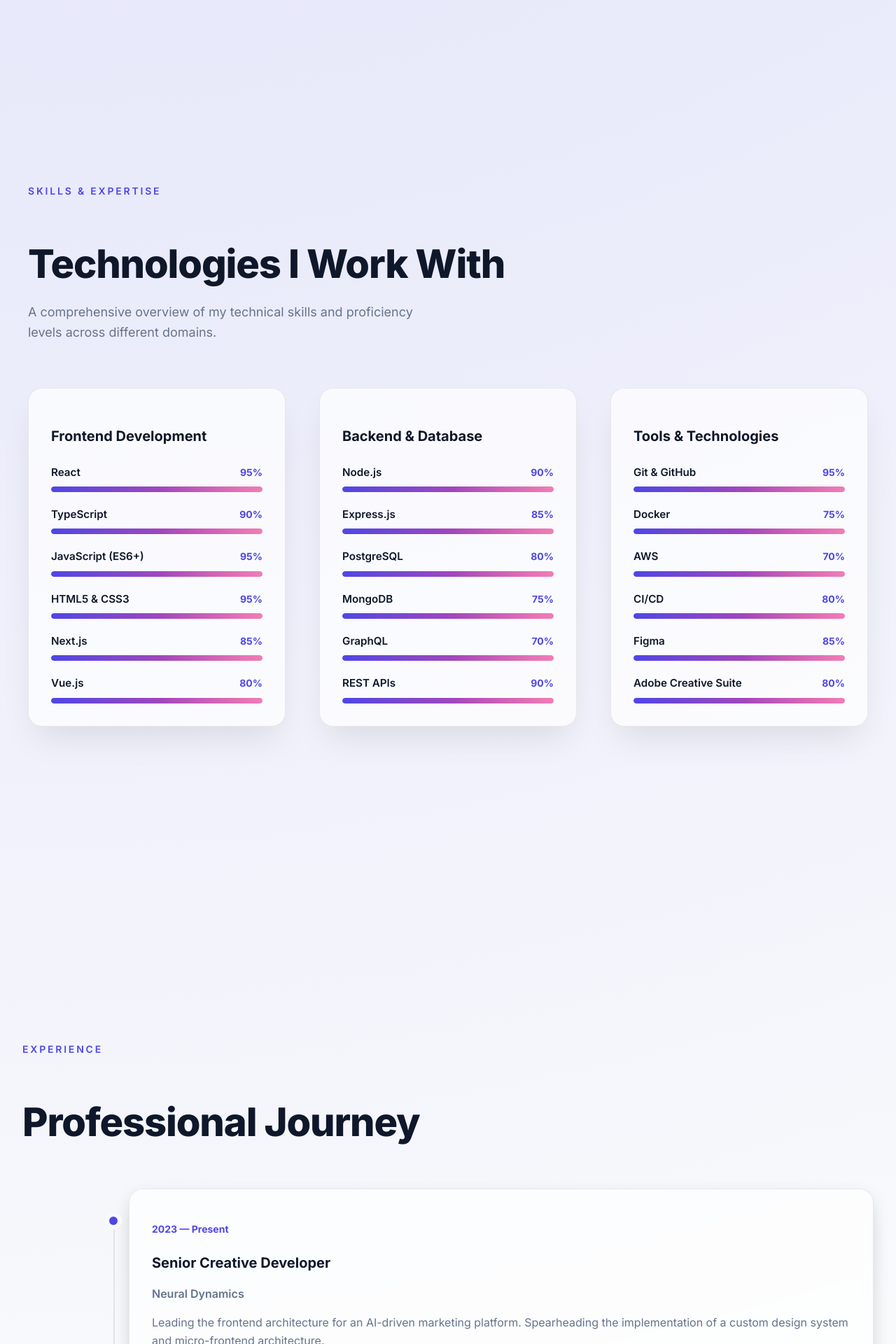
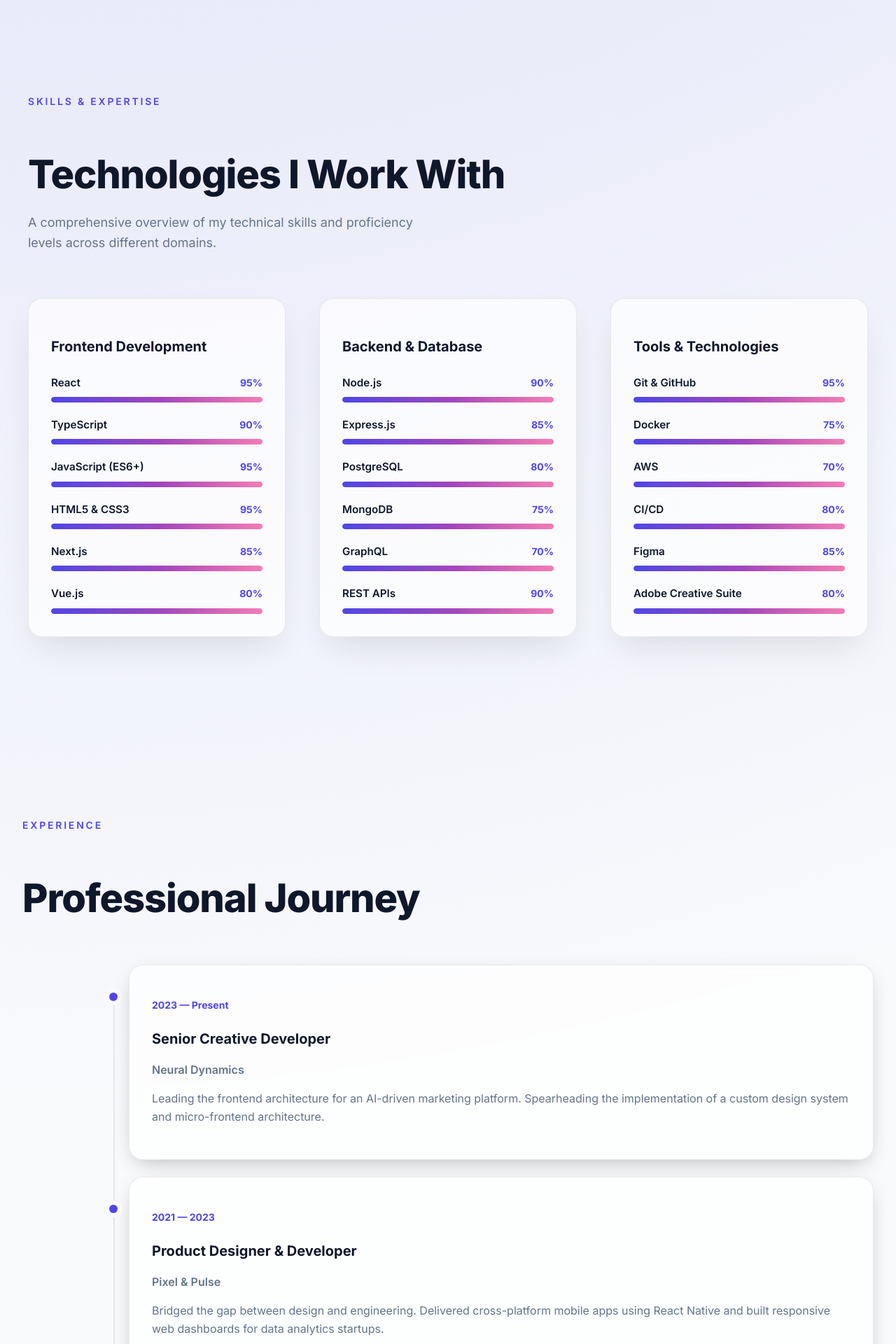
Before and after one commit to devkad67/my_portfolio-, a React (Vite) app: page / in a window 1280 px wide. Shown: the part 2140-4060 px from the top of the page at 70% size. Built offline with nearby package versions, Linux system fonts and the light colour scheme; the HTML template or start-up script is replaced by a standard one.

Commit message:
refactor: perform structural deep clean and stabilize section layouts

```diff
--- a/src/App.module.css
+++ b/src/App.module.css
@@ -504,7 +504,7 @@
 
 /* Skills Section */
 .skillsSection {
-    padding: 8rem 0;
+    /* Padding removed - handled by App.jsx wrapper */
 }
 
 .skillsContainer {
@@ -514,7 +514,7 @@
 
 .skillCategories {
     display: grid;
-    grid-template-columns: repeat(auto-fit, minmax(350px, 1fr));
+    grid-template-columns: repeat(auto-fit, minmax(min(100%, 320px), 1fr));
     gap: 3rem;
     margin-top: 4rem;
 }
@@ -642,7 +642,7 @@
 
 /* Testimonials Section */
 .testimonialsSection {
-    padding: 8rem 0;
+    /* Padding removed - handled by App.jsx wrapper */
     background: var(--surface-strong);
 }
 
@@ -653,7 +653,7 @@
 
 .testimonialsGrid {
     display: grid;
-    grid-template-columns: repeat(auto-fit, minmax(350px, 1fr));
+    grid-template-columns: repeat(auto-fit, minmax(min(100%, 320px), 1fr));
     gap: 2rem;
     margin-top: 4rem;
 }
@@ -746,7 +746,7 @@
 
 /* Projects Section */
 .projectsSection {
-    padding: 8rem 0;
+    /* Padding removed - handled by App.jsx wrapper */
 }
 
 .projectsHeader {
@@ -784,7 +784,7 @@
 
 .projectsGrid {
     display: grid;
-    grid-template-columns: repeat(auto-fill, minmax(380px, 1fr));
+    grid-template-columns: repeat(auto-fit, minmax(min(100%, 350px), 1fr));
     gap: 2rem;
 }
 
@@ -884,7 +884,7 @@
 
 /* Timeline */
 .timelineSection {
-    margin-top: 4rem;
+    /* Margin removed - handled by App.jsx wrapper consistency */
 }
 
 .timelineList {
--- a/src/components/Contact.jsx
+++ b/src/components/Contact.jsx
@@ -34,8 +34,7 @@
     };
 
     return (
-        <section id="contact" className={styles.section}>
-            <div className={styles.contactGrid}>
+        <div className={styles.contactGrid}>
                 <div className={styles.contactIntro}>
                     <div>
                         <span className={styles.sectionTitle}>Get in touch</span>
@@ -108,8 +107,7 @@
                         Send Message
                     </button>
                 </form>
-            </div>
-        </section>
+        </div>
     );
 }
 
--- a/src/components/Skills.jsx
+++ b/src/components/Skills.jsx
@@ -42,8 +42,7 @@
     const [ref, isVisible] = useScrollAnimation(0.1);
 
     return (
-        <div ref={ref} className={`${styles.skillsSection} ${isVisible ? styles.animateIn : ''}`}>
-            <div className={styles.skillsContainer}>
+        <div ref={ref} className={`${styles.skillsContainer} ${isVisible ? styles.animateIn : ''}`}>
                 <span className={styles.sectionTitle}>Skills & Expertise</span>
                 <h2 className={styles.sectionHeading}>Technologies I Work With</h2>
                 <p className={styles.sectionText}>
@@ -84,7 +83,6 @@
                         </div>
                     ))}
                 </div>
-            </div>
         </div>
     );
 }
--- a/src/components/Testimonials.jsx
+++ b/src/components/Testimonials.jsx
@@ -43,8 +43,7 @@
     }, []);
 
     return (
-        <div ref={ref} className={`${styles.testimonialsSection} ${isVisible ? styles.animateIn : ''}`}>
-            <div className={styles.testimonialsContainer}>
+        <div ref={ref} className={`${styles.testimonialsContainer} ${isVisible ? styles.animateIn : ''}`}>
                 <span className={styles.sectionTitle}>Testimonials</span>
                 <h2 className={styles.sectionHeading}>What Clients Say</h2>
                 <p className={styles.sectionText}>
@@ -79,7 +78,6 @@
                         </div>
                     ))}
                 </div>
-            </div>
         </div>
     );
 }
```
